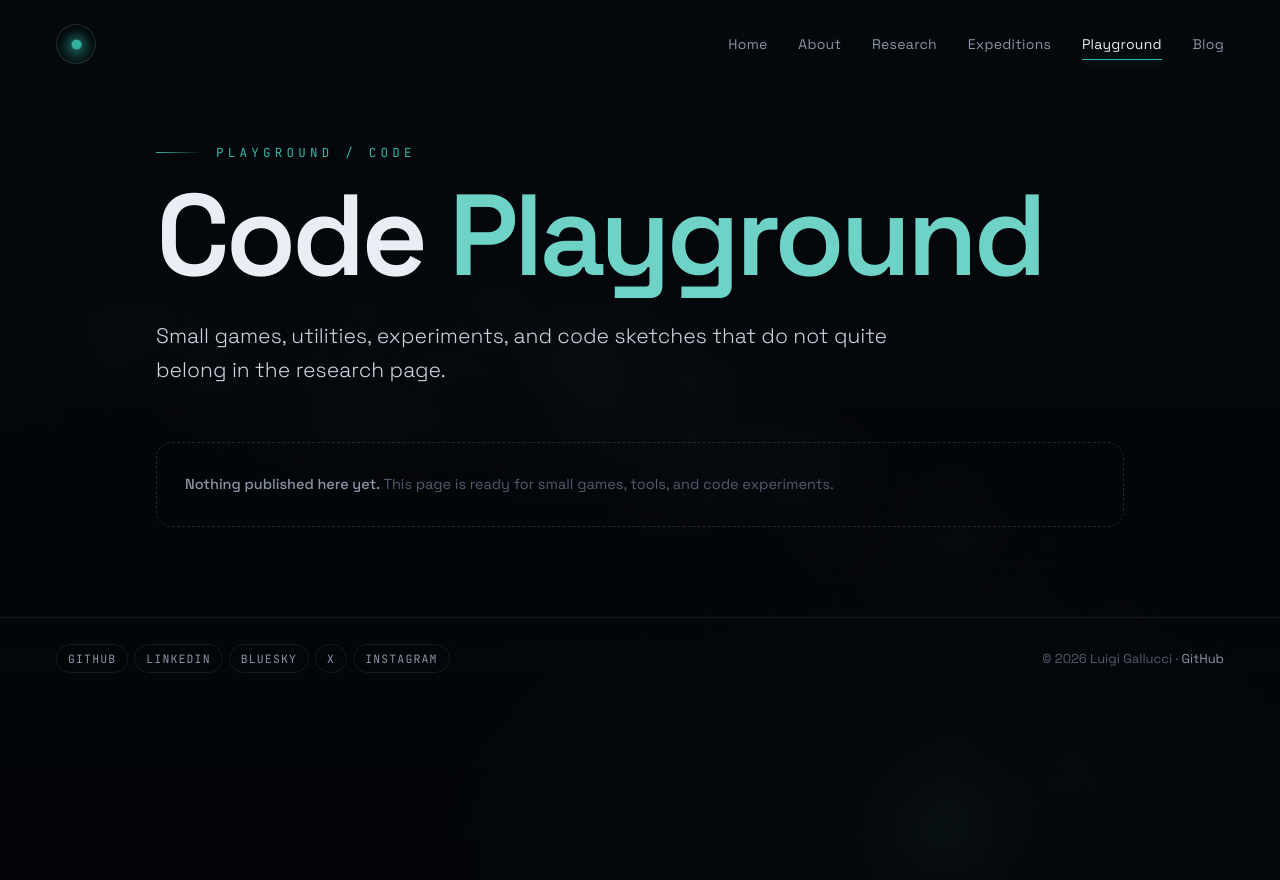
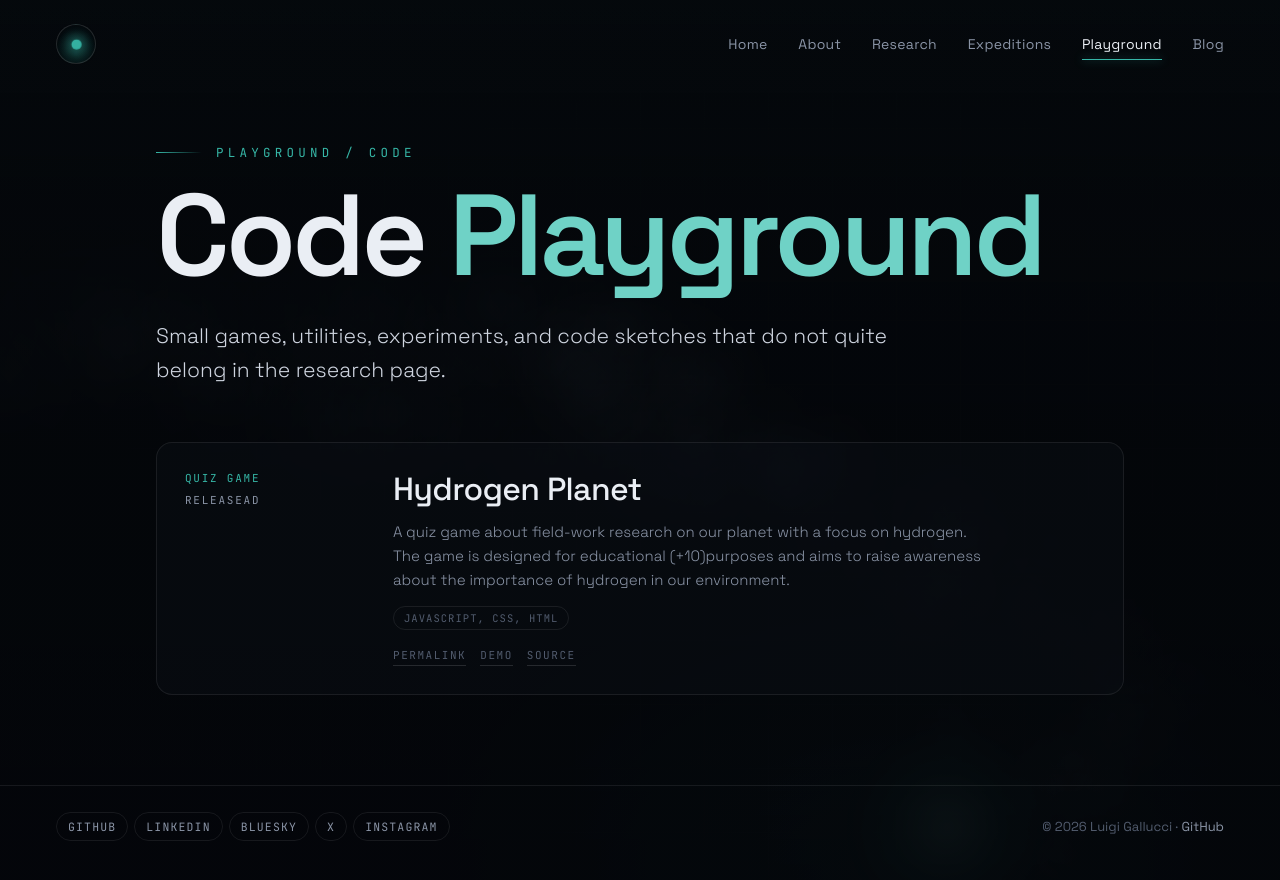
Before and after one commit to l-gallucci/l-gallucci.github.io, a Jekyll site: the page built from _pages/code-playground.md, in a window 1280 px wide. Shown: the top 880 px of the page. Built offline with Jekyll 4.4.1, drawn with Linux system fonts in a browser that asks for light colours.

Commit message:
new game

```diff
--- a/_data/playground.yml
+++ b/_data/playground.yml
@@ -2,17 +2,16 @@ lede: "A small home for the things I build and the pictures I keep coming back t
 
 code:
   lede: "Small games, utilities, experiments, and code sketches that do not quite belong in the research page."
-  projects: []
-  # Example:
-  # - id: "tiny-game"
-  #   title: "Tiny Game"
-  #   type: "Game"
-  #   status: "Prototype"
-  #   stack: "JavaScript, Canvas"
-  #   description: "A small browser game built to test a mechanic."
-  #   links:
-  #     demo: "https://example.com"
-  #     source: "https://github.com/l-gallucci/example"
+  projects:
+    - id: "hydrogen-planet"
+      title: "Hydrogen Planet"
+      type: "Quiz game"
+      status: "Releasead"
+      stack: "JavaScript, CSS, HTML"
+      description: "A quiz game about field-work research on our planet with a focus on hydrogen. The game is designed for educational (+10)purposes and aims to raise awareness about the importance of hydrogen in our environment."
+      links:
+        demo: "https://l-gallucci.github.io/hydrogen-planet/"
+        source: "https://github.com/l-gallucci/hydrogen-planet"
 
 photos:
   lede: "A quiet portfolio of personal photographs taken with a camera, from fieldwork edges to everyday light."
```
